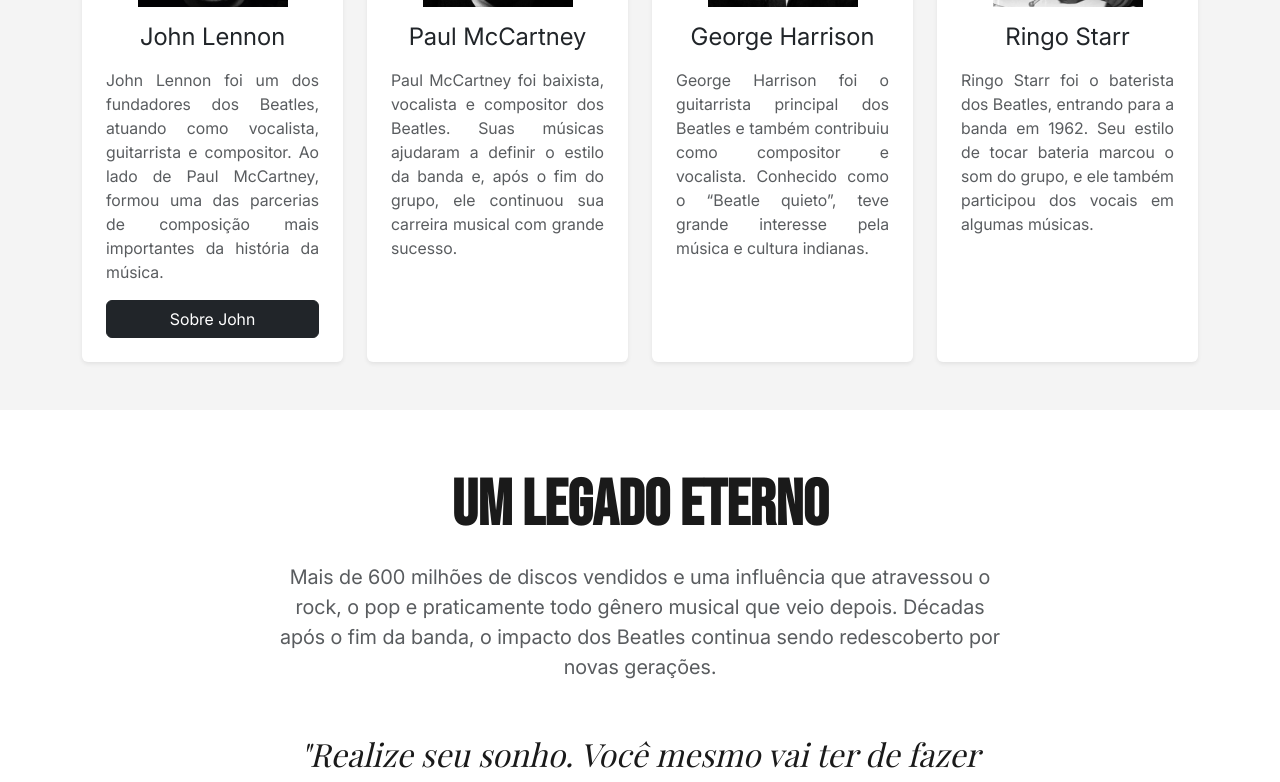
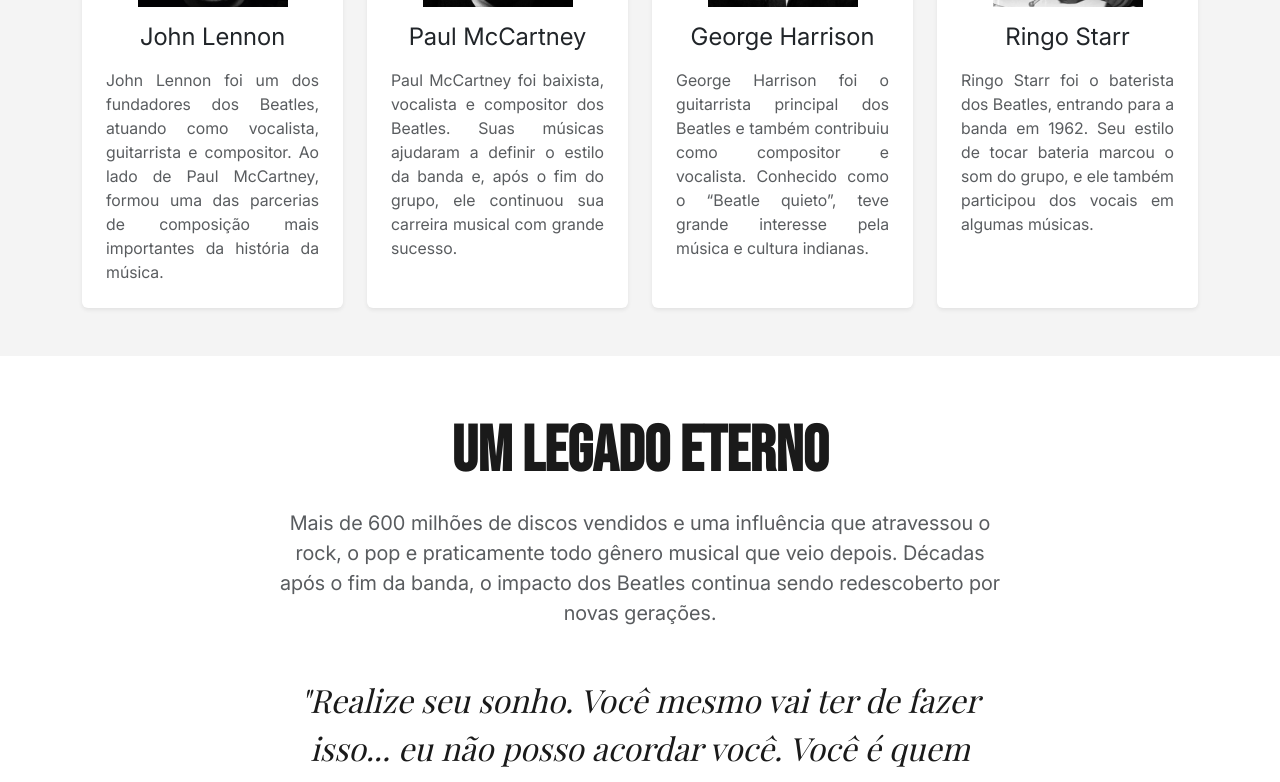
Before and after one commit to Arthurribs/projeto-frontend-2, a React (Vite) app: page / in a window 1280 px wide. Shown: the part 4990-5772 px from the top of the page. Built offline with nearby package versions, Linux system fonts and the light colour scheme.

Commit message:
style: ajusta hover do carrossel e remove botao Sobre John

```diff
--- a/src/pages/JohnLennon.jsx
+++ b/src/pages/JohnLennon.jsx
@@ -125,9 +125,9 @@
                             key={index}
                             className={`carousel-item ${index === 0 ? 'active' : ''}`}
                         >
-                            <div className="row g-3">
+                            <div className="row g-3 py-3">
                                 {slide.map((foto) => (
-                                    <div className="col-4" key={foto.src}>
+                                    <div className="col-4 passada" key={foto.src}>
                                         <img
                                             src={foto.src}
                                             alt={foto.alt}
--- a/src/sections/Integrantes.jsx
+++ b/src/sections/Integrantes.jsx
@@ -1,10 +1,7 @@
-import { Link } from 'react-router-dom'
-
 const integrantes = [
     {
         nome: 'John Lennon',
         imagem: '/img/integrante-john.png',
-        rota: '/john-lennon',
         texto:
             'John Lennon foi um dos fundadores dos Beatles, atuando como vocalista, guitarrista e compositor. Ao lado de Paul McCartney, formou uma das parcerias de composição mais importantes da história da música.',
     },
@@ -56,11 +53,6 @@
                                 <p className="text-justificado text-muted mb-0">
                                     {integrante.texto}
                                 </p>
-                                {integrante.rota && (
-                                    <Link to={integrante.rota} className="btn btn-dark mt-3">
-                                        Sobre John
-                                    </Link>
-                                )}
                             </div>
                         </div>
                     ))}
```
